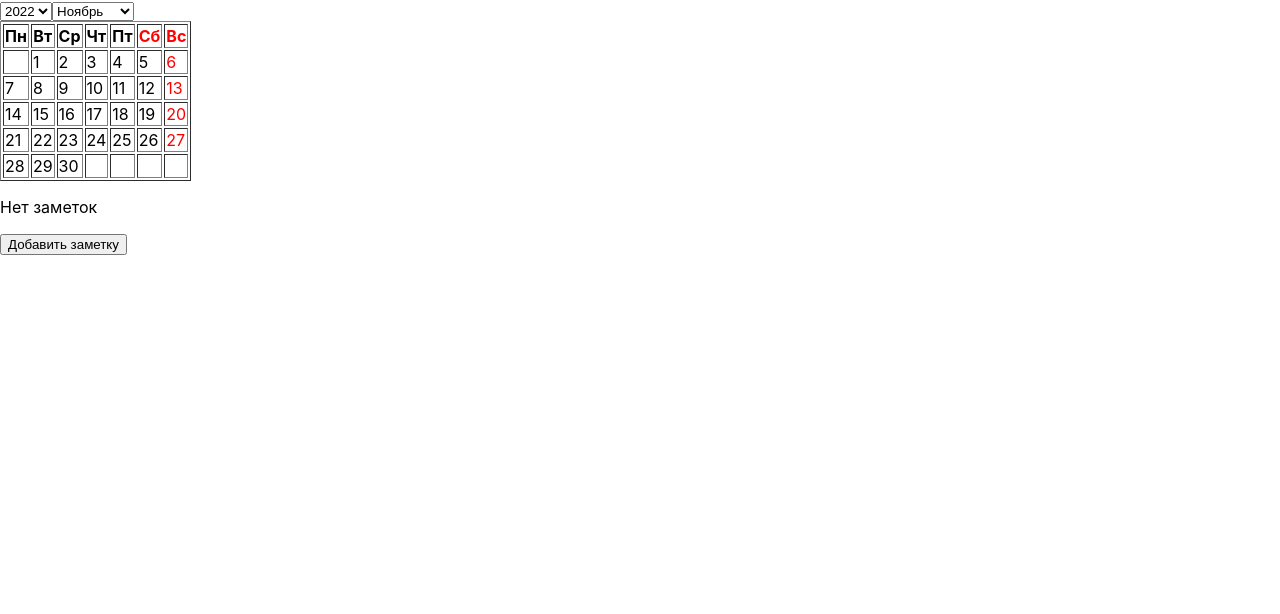
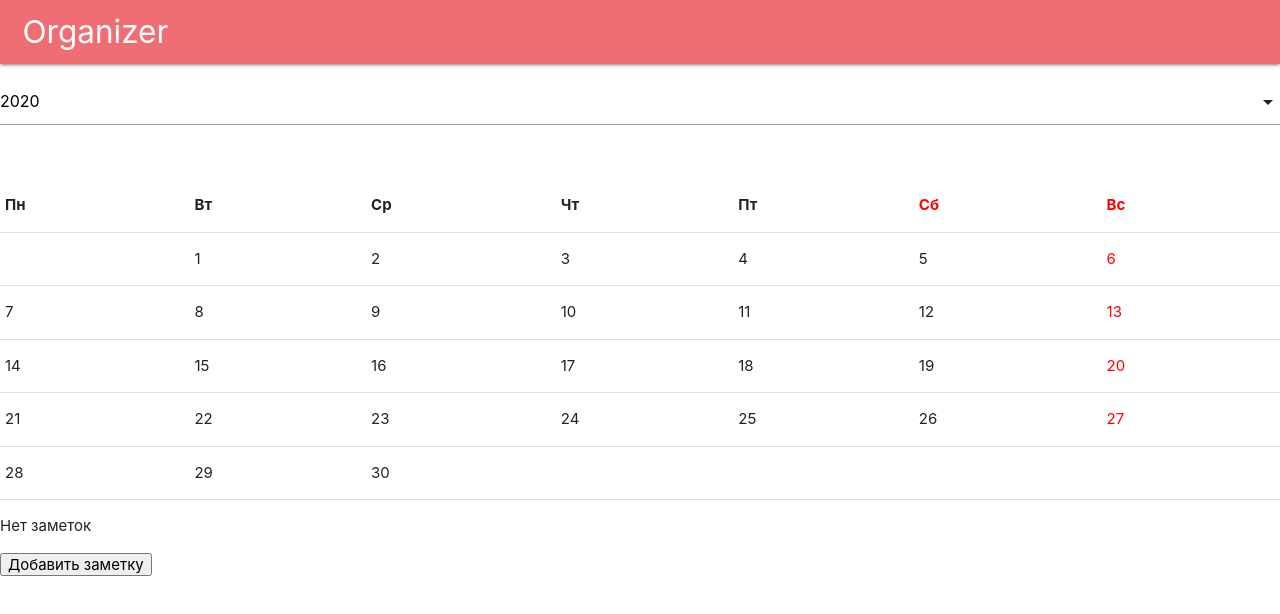
Before and after one commit to Rustam9724/Organizer, a React (Create React App) app: page / in a window 1280 px wide. Shown: the top 614 px of the page. Built offline with nearby package versions, Linux system fonts and the light colour scheme.

Commit message:
refactor: styling with react-materialize

```diff
--- a/package.json
+++ b/package.json
@@ -6,9 +6,12 @@
     "@testing-library/jest-dom": "^5.16.5",
     "@testing-library/react": "^13.4.0",
     "@testing-library/user-event": "^13.5.0",
+    "jquery": "^3.6.1",
+    "materialize-css": "^1.0.0",
     "nanoid": "^4.0.0",
     "react": "^18.2.0",
     "react-dom": "^18.2.0",
+    "react-materialize": "^3.10.0",
     "react-scripts": "5.0.1",
     "web-vitals": "^2.1.4"
   },
--- a/public/index.html
+++ b/public/index.html
@@ -15,6 +15,7 @@
       user's mobile device or desktop. See https://developers.google.com/web/fundamentals/web-app-manifest/
     -->
     <link rel="manifest" href="%PUBLIC_URL%/manifest.json" />
+    <link rel="stylesheet" href="https://cdnjs.cloudflare.com/ajax/libs/materialize/1.0.0/css/materialize.min.css">
     <!--
       Notice the use of %PUBLIC_URL% in the tags above.
       It will be replaced with the URL of the `public` folder during the build.
--- a/src/App.js
+++ b/src/App.js
@@ -4,6 +4,7 @@ import { nanoid } from 'nanoid';
 import DatePicker from './components/DatePicker';
 import Calendar from './components/Calendar';
 import ToDoList from './components/ToDoList';
+import Header from './components/Header';
 
 function App() {
   const [date, setDate] = useState(new Date());
@@ -36,9 +37,12 @@ function App() {
 
   return (
       <div>
+          <Header />
+        <main>
           <DatePicker date={date} setDate={setDate}/>
           <Calendar date={date} setDate={setDate}/>
           <ToDoList date={date} notesList={notesList} setNotesList={setNotesList}/>
+        </main>
       </div>
   )
 }
--- a/src/components/DatePicker.jsx
+++ b/src/components/DatePicker.jsx
@@ -2,7 +2,7 @@ import YearPicker from './YearPicker';
 import MonthPicker from "./MonthPicker";
 
 function DatePicker({date, setDate}) {
-    return <div>
+    return <div className="date-picker">
         <YearPicker date={date} setDate={setDate}/>
         <MonthPicker date={date} setDate={setDate}/>
     </div>
--- /dev/null
+++ b/src/components/Header.jsx
@@ -0,0 +1,41 @@
+import M from 'materialize-css';
+import { Navbar, Icon} from 'react-materialize';
+
+// function Header() {
+//     return (
+//         <nav>
+//             <div className="nav-wrapper">
+//                 <a href="/" className="brand-logo">Organizer</a>
+//                 <ul id="nav-mobile" className="right hide-on-med-and-down">
+//                 </ul>
+//             </div>
+//         </nav>
+//     )
+
+// }
+
+// export default Header;
+
+function Header() {
+    return (
+        <Navbar
+            alignLinks="right"
+            brand={<a className="brand-logo" href="!#">Organizer</a>}
+            id="mobile-nav"
+            menuIcon={<Icon>menu</Icon>}
+            options={{
+                draggable: true,
+                edge: 'left',
+                inDuration: 250,
+                onCloseEnd: null,
+                onCloseStart: null,
+                onOpenEnd: null,
+                onOpenStart: null,
+                outDuration: 200,
+                preventScrolling: true
+            }}
+        />
+    )
+}
+
+export default Header;
--- a/src/components/YearPicker.jsx
+++ b/src/components/YearPicker.jsx
@@ -1,3 +1,5 @@
+import { Select } from 'react-materialize';
+
 function YearPicker({date, setDate}) {
     let result = [];
 
@@ -6,9 +8,34 @@ function YearPicker({date, setDate}) {
         result.push(opt);
     }
 
-    return <select onChange={event => setDate(new Date(event.target.value, date.getMonth()))} defaultValue={date.getFullYear()}>
-        {result}
-    </select>
+    return (
+        <Select
+            id="Select-33"
+            multiple={false}
+            onChange={event => setDate(new Date(event.target.value, date.getMonth()))}
+            options={{
+                classes: '',
+                dropdownOptions: {
+                alignment: 'left',
+                autoTrigger: true,
+                closeOnClick: true,
+                constrainWidth: true,
+                coverTrigger: true,
+                hover: false,
+                inDuration: 150,
+                onCloseEnd: null,
+                onCloseStart: null,
+                onOpenEnd: null,
+                onOpenStart: null,
+                outDuration: 250
+                }
+            }}
+            value=""
+         >
+            {result}
+        </Select>
+    )
 }
 
+
 export default YearPicker;
--- a/src/index.css
+++ b/src/index.css
@@ -12,6 +12,10 @@ code {
     monospace;
 }
 
+.nav-wrapper {
+  padding: 0 1.5rem 0;
+}
+
 .deleted {
   text-decoration: line-through;
 }
@@ -19,3 +23,7 @@ code {
 .day-off {
   color: red
 }
+
+.date-picker {
+  height: 100px;
+}
--- a/src/index.js
+++ b/src/index.js
@@ -1,7 +1,7 @@
 import React from 'react';
 import ReactDOM from 'react-dom/client';
 import App from './App';
-import '../src/index.css'
+import '../src/index.css';
 
 const root = ReactDOM.createRoot(document.getElementById('root'));
 root.render(
```
Also changed, not shown: 1 other file (tests, documents, lock files or other folders).
